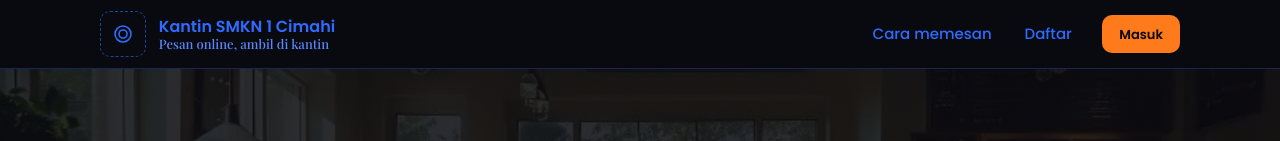
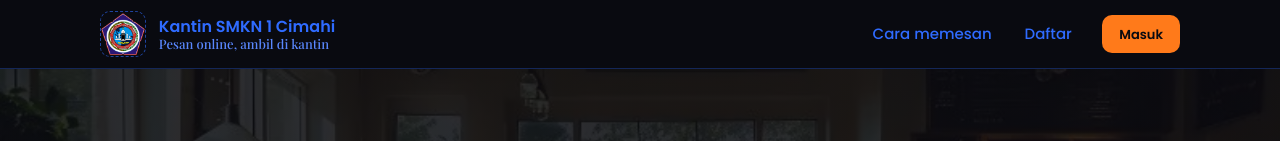
Before and after one commit to ziyadakhtari/kantin-smkn1-cimahi, a plain HTML site: page index.html in a window 1280 px wide. Shown: the top 141 px of the page. Drawn offline with nearby package versions, Linux system fonts and the light colour scheme.

Commit message:
Update index.html

```diff
--- a/index.html
+++ b/index.html
@@ -23,7 +23,7 @@
         <!-- Tempat logo sekolah: ganti <svg> di bawah dengan
              <img src="aset/logo-smkn1-cimahi.png" alt="Logo SMK Negeri 1 Cimahi"> -->
         <span class="logo-slot" aria-hidden="true">
-          <svg viewBox="0 0 24 24" fill="none" stroke="currentColor" stroke-width="1.6"><circle cx="12" cy="12" r="8"/><circle cx="12" cy="12" r="4"/></svg>
+          <img src="aset/logo-smkn1-cimahi.png" alt="Logo SMK Negeri 1 Cimahi">
         </span>
         <span class="merek-teks">
           <strong>Kantin SMKN 1 Cimahi</strong>
```
